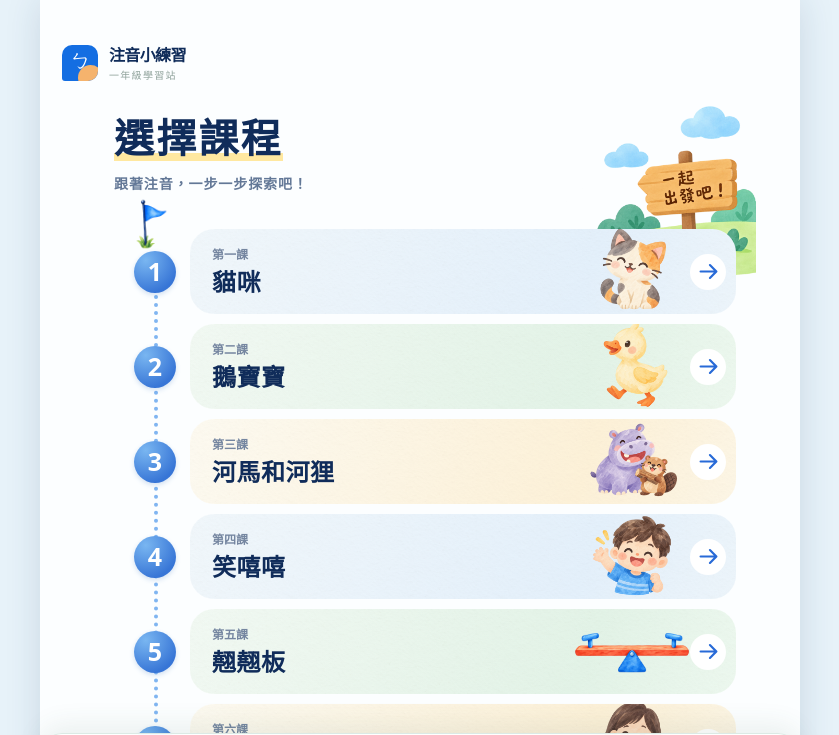
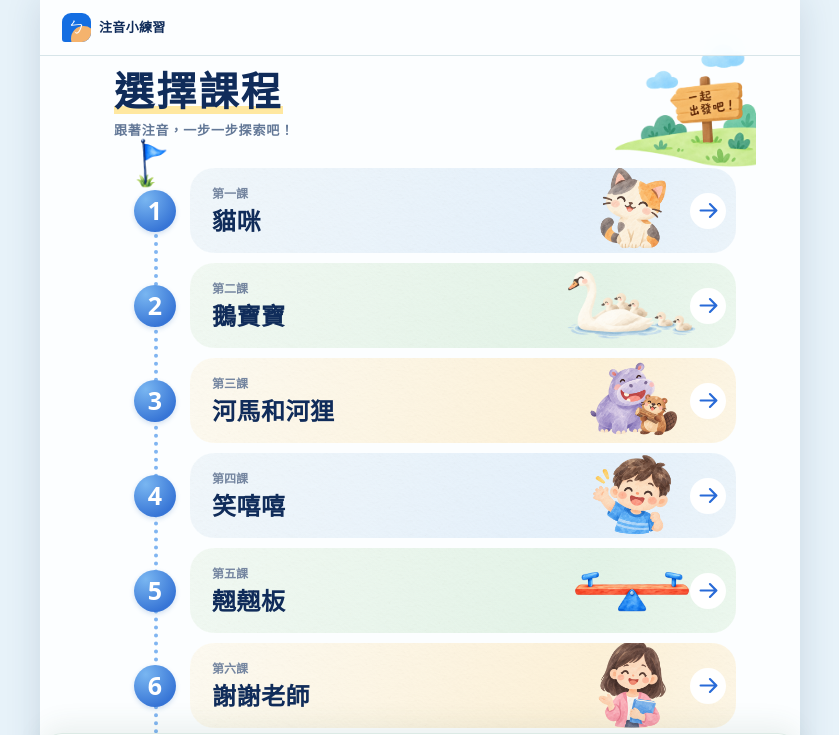
Before and after one commit to KakuKain/zhuyin-practice-station, a Next.js app: page / in a window 1280 px wide. Shown: the top 735 px of the page, without its empty margins (220-1059 px from the left). Built offline with nearby package versions, Linux system fonts and the light colour scheme.

Commit message:
Refine compact headers and watercolor swan family art

```diff
--- a/app/globals.css
+++ b/app/globals.css
@@ -867,19 +867,31 @@ body { background: #e7f2f9; }
 
 /* Course page: follow the selected watercolor storybook reference. */
 .app-shell.is-courses { background: url("/course-art/course-journey-footer-v2.png") center calc(100% - 30px) / 100% 200px no-repeat, #fcfeff; }
-.app-shell.is-courses .app-header { z-index: 2; height: 99px; padding: 42px 22px 16px; border: 0; background: transparent; backdrop-filter: none; }
-.is-courses .logo-mark { width: 36px; height: 36px; }
-.is-courses .logo-mark span { font-size: 19px; }
-.is-courses .brand-button { gap: 11px; }
-.is-courses .brand-button strong { font-size: 16px; }
-.is-courses .brand-button small { font-size: 10px; letter-spacing: .13em; }
+.app-shell:is(.is-courses, .is-practice, .is-more) { overflow: clip; }
+.app-shell:is(.is-courses, .is-practice, .is-more) .app-header {
+  position: sticky;
+  top: 0;
+  z-index: 35;
+  height: 56px;
+  padding: 8px 22px;
+  border: 0;
+  border-bottom: 1px solid rgba(172, 199, 207, .45);
+  background: rgba(252, 254, 255, .91);
+  backdrop-filter: blur(14px);
+  -webkit-backdrop-filter: blur(14px);
+}
+.app-shell:is(.is-courses, .is-practice, .is-more) .logo-mark { width: 29px; height: 29px; border-radius: 9px 9px 9px 3px; }
+.app-shell:is(.is-courses, .is-practice, .is-more) .logo-mark span { font-size: 16px; }
+.app-shell:is(.is-courses, .is-practice, .is-more) .brand-button { gap: 8px; }
+.app-shell:is(.is-courses, .is-practice, .is-more) .brand-button strong { font-size: 13px; letter-spacing: .025em; }
+.app-shell:is(.is-courses, .is-practice, .is-more) .brand-button small { display: none; }
 .app-shell.is-courses .main-content { min-height: 0; padding-bottom: calc(90px + env(safe-area-inset-bottom)); }
 .is-courses .course-journey { padding-top: 0; padding-bottom: 0; }
-.is-courses .journey-heading { min-height: 130px; margin: 0 -14px; padding: 0 14px; overflow: visible; border: 0; border-radius: 0; background: none; }
-.is-courses .journey-heading-copy { padding: 16px 0 0 10px; }
+.is-courses .journey-heading { min-height: 112px; margin: 0 -14px; padding: 0 14px; overflow: visible; border: 0; border-radius: 0; background: none; }
+.is-courses .journey-heading-copy { padding: 12px 0 0 10px; }
 .is-courses .journey-heading h1 { font-size: clamp(32px, 9vw, 40px); letter-spacing: .055em; line-height: 1.15; box-shadow: inset 0 -8px #ffe8a0; }
-.is-courses .journey-heading p { margin-top: 12px; color: #637897; font-size: 14px; letter-spacing: .065em; }
-.is-courses .journey-heading img { top: 0; right: 0; width: min(65vw, 255px); height: auto; max-width: none; }
+.is-courses .journey-heading p { margin-top: 7px; color: #637897; font-size: 13px; letter-spacing: .065em; }
+.is-courses .journey-heading img { top: -17px; right: -3px; width: min(49vw, 205px); height: auto; max-width: none; }
 .is-courses .journey-list { gap: 10px; margin: 0 4px 0 20px; padding: 0; }
 .is-courses .journey-list::before { top: 34px; bottom: 39px; left: 20px; border-left-color: #80b5f1; }
 .is-courses .journey-step { grid-template-columns: 42px minmax(0, 1fr); gap: 14px; }
@@ -896,6 +908,7 @@ body { background: #e7f2f9; }
 .is-courses .journey-card-copy strong { margin-top: 6px; font-size: clamp(19px, 5.7vw, 24px); letter-spacing: .02em; }
 .is-courses .journey-card-copy em { margin-top: 4px; padding: 2px 7px; font-size: 10px; }
 .is-courses .journey-art { z-index: 1; right: 46px; bottom: -2px; width: 116px; height: 94px; }
+.is-courses .journey-step:nth-child(2) .journey-art { right: 39px; width: 134px; }
 .is-courses .journey-arrow { width: 36px; height: 36px; box-shadow: none; }
 .is-courses .journey-footer { position: relative; height: 100px; margin: 0 -14px; }
 .is-courses .journey-footer img { position: absolute; top: -12px; left: 0; width: 130px; height: 100px; object-fit: contain; }
@@ -906,11 +919,12 @@ body { background: #e7f2f9; }
   .is-courses .journey-step { gap: 10px; }
   .is-courses .journey-card { padding-left: 14px; }
   .is-courses .journey-art { right: 36px; width: 89px; }
+  .is-courses .journey-step:nth-child(2) .journey-art { right: 32px; width: 105px; }
 }
 @media (min-width: 700px) {
   .is-courses .journey-heading { margin-inline: -20px; padding-inline: 20px; }
   .is-courses .journey-heading-copy { padding-left: 10px; }
-  .is-courses .journey-heading img { width: 315px; right: 0; }
+  .is-courses .journey-heading img { width: 228px; right: 0; }
   .is-courses .journey-list { margin-inline: 30px 0; }
   .is-courses .journey-footer { margin-inline: -80px; }
 }
@@ -919,29 +933,17 @@ body { background: #e7f2f9; }
 .app-shell:is(.is-practice, .is-more) {
   background: url("/course-art/course-journey-footer-v2.png") center calc(100% - 30px) / 100% 200px no-repeat, #fcfeff;
 }
-.app-shell:is(.is-practice, .is-more) .app-header {
-  z-index: 2;
-  height: 99px;
-  padding: 42px 22px 16px;
-  border: 0;
-  background: transparent;
-  backdrop-filter: none;
-}
 .app-shell:is(.is-practice, .is-more) .main-content {
   min-height: 0;
   padding-bottom: calc(100px + env(safe-area-inset-bottom));
 }
-.app-shell:is(.is-practice, .is-more) .logo-mark { width: 36px; height: 36px; }
-.app-shell:is(.is-practice, .is-more) .brand-button { gap: 11px; }
-.app-shell:is(.is-practice, .is-more) .brand-button strong { font-size: 16px; }
-.app-shell:is(.is-practice, .is-more) .brand-button small { font-size: 10px; letter-spacing: .13em; }
 .app-shell:is(.is-practice, .is-more) .bottom-nav { border-color: #e1e9e7; border-radius: 22px 22px 0 0; background: rgba(255, 255, 255, .97); }
 
 .is-practice .practice-page { padding-top: 0; }
 .is-practice .practice-page .section-heading {
-  min-height: 105px;
-  margin: 0 -14px 8px;
-  padding: 16px 24px 0;
+  min-height: 94px;
+  margin: 0 -14px 4px;
+  padding: 12px 24px 0;
   overflow: visible;
   border-radius: 0;
   background: none;
@@ -1025,7 +1027,7 @@ body { background: #e7f2f9; }
 
 .is-more .more-page:not(.more-detail-page) { padding-top: 0; }
 .is-more .more-page:not(.more-detail-page) .more-title {
-  min-height: 92px;
+  min-height: 80px;
   margin: 0 -14px 2px;
   padding: 0 24px;
   overflow: visible;
@@ -1036,7 +1038,7 @@ body { background: #e7f2f9; }
   letter-spacing: .055em;
 }
 .is-more .more-page:not(.more-detail-page) .more-title::before { position: absolute; right: -10px; bottom: -4px; width: 160px; height: 92px; border-radius: 50%; background: radial-gradient(ellipse, rgba(224, 242, 225, .84), transparent 72%); content: ""; pointer-events: none; }
-.is-more .more-page:not(.more-detail-page) .more-title::after { right: 20px; bottom: 1px; width: 82px; height: 82px; }
+.is-more .more-page:not(.more-detail-page) .more-title::after { right: 16px; bottom: 0; width: 102px; height: 84px; background-image: url("/course-art/swan-riding-family-watercolor.png"); }
 .is-more .more-page:not(.more-detail-page) .more-title span { position: relative; z-index: 1; box-shadow: inset 0 -8px #ffe8a0; }
 .is-more .more-group { margin-bottom: 23px; }
 .is-more .more-group > h2 { margin: 0 5px 11px; color: var(--ref-navy); font-size: 18px; font-weight: 900; letter-spacing: .02em; }
@@ -1070,6 +1072,7 @@ body { background: #e7f2f9; }
   background: none;
 }
 .is-more .more-detail-content > h1 { width: fit-content; font-size: clamp(30px, 8vw, 38px); letter-spacing: .05em; box-shadow: inset 0 -7px #ffe8a0; }
+.lesson-heading-art[src*="swan-riding-family"] { right: 4%; width: 58%; height: 75%; }
 .is-more .more-setting-group,
 .is-more .help-steps,
 .is-more .version-list { border: 0; border-radius: 24px; background: #f3faff; box-shadow: none; }
--- a/app/page.tsx
+++ b/app/page.tsx
@@ -66,7 +66,7 @@ const lessons = [
   { title: "拔蘿蔔", lines: ["菜園裡", "長出大蘿蔔", "兔子拔不動", "大家快快來", "大象拉著黃牛", "黃牛拉著浣熊", "浣熊拉著兔子", "嘿喲嘿喲", "好熱鬧", "捲起袖子", "大家一起拔蘿蔔"], symbols: ["ㄖ", "ㄘ", "ㄧㄛ", "ㄨㄤ", "ㄩㄢ", "ㄩㄥ"] },
   { title: "動物狂歡會", lines: ["山崖下", "動物狂歡會", "大家開心來慶祝", "小熊滾大球", "馴鹿敲大鼓", "孔雀變魔術", "青蛙大合唱", "嘓嘓嘓 咚咚咚", "大家的表演", "真精彩"], symbols: ["ㄧㄞ", "ㄧㄣ", "ㄨㄣ", "ㄩㄝ", "ㄩㄣ"] },
 ] as const;
-const courseArtwork = ["cat", "goose", "river", "happy", "seesaw", "teacher", "race", "radish", "festival"] as const;
+const courseArtwork = ["cat", "swan-riding-family", "river", "happy", "seesaw", "teacher", "race", "radish", "festival"] as const;
 
 // The font's first alternate reading is selected with IVS U+E01E1 in both preview modes.
 const previewPronunciationVariants: Record<number, Record<number, Record<number, string>>> = {
```
Also changed, not shown: public/course-art/swan-riding-family-watercolor.png (added).
